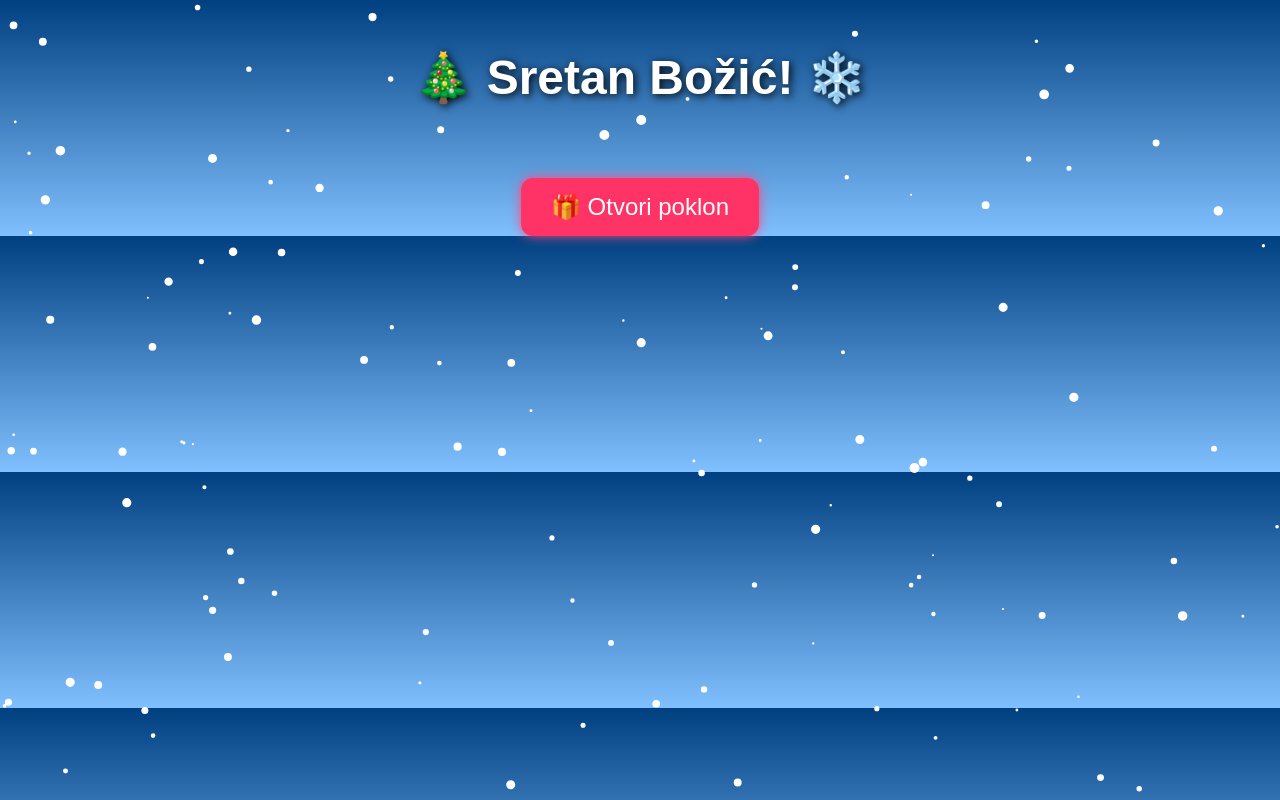
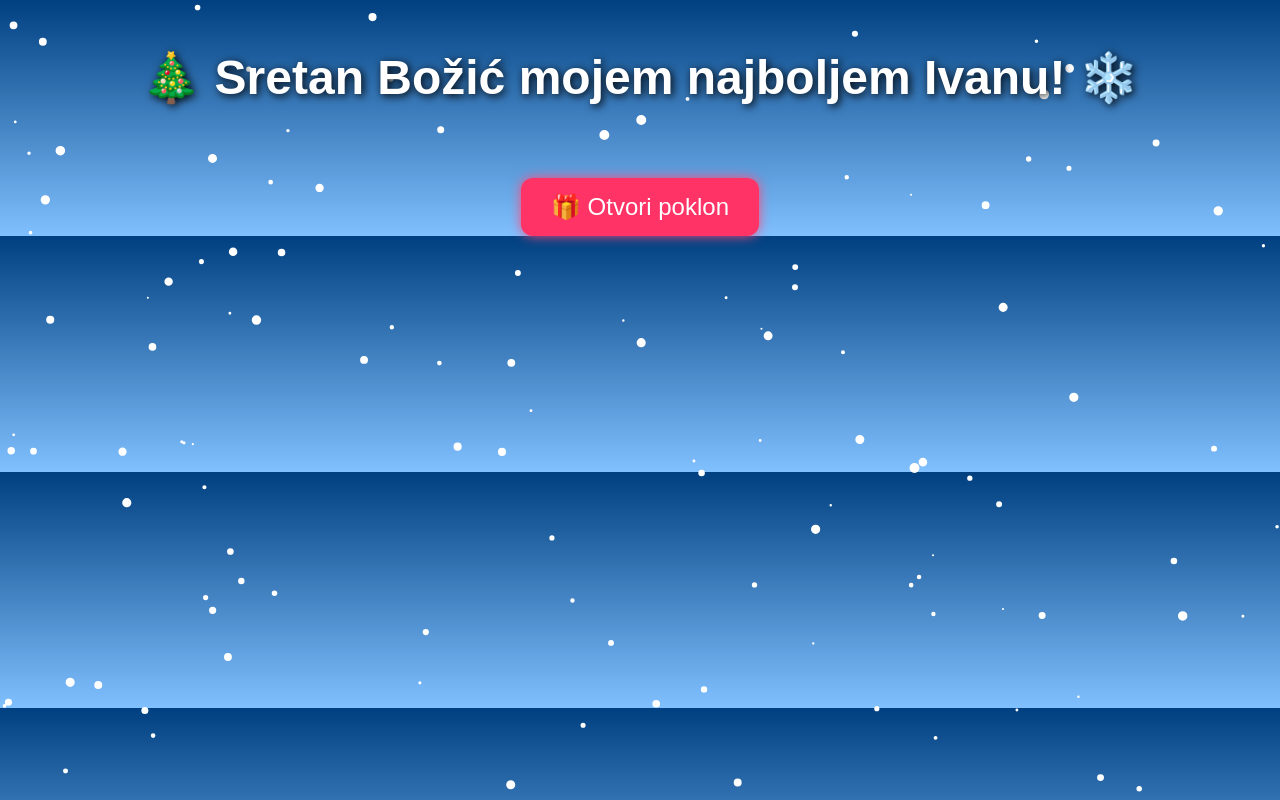
Before and after one commit to KKL11/ivan-bozic, a plain HTML site: page index.html in a window 1280 px wide. Drawn offline with Linux system fonts and the light colour scheme.

Commit message:
Update index.html

```diff
--- a/index.html
+++ b/index.html
@@ -56,7 +56,7 @@
 <body>
   <canvas id="snowCanvas"></canvas>
   <div class="content">
-    <h1>🎄 Sretan Božić! ❄️</h1>
+    <h1>🎄 Sretan Božić mojem najboljem Ivanu! ❄️</h1>
     <a class="button" href="ivan_bozic.pdf" target="_blank">🎁 Otvori poklon</a>
   </div>
 
```
